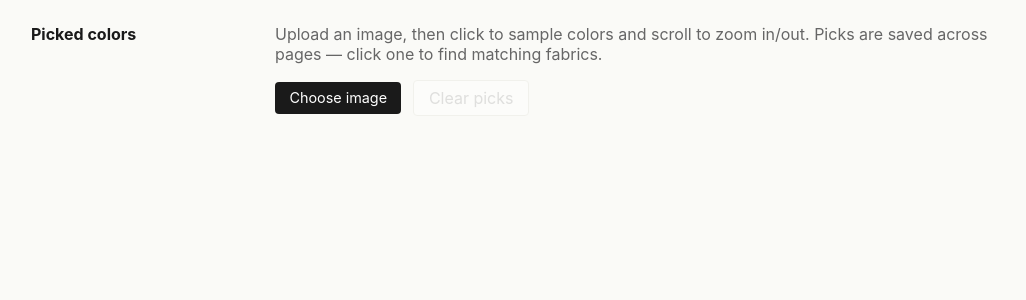
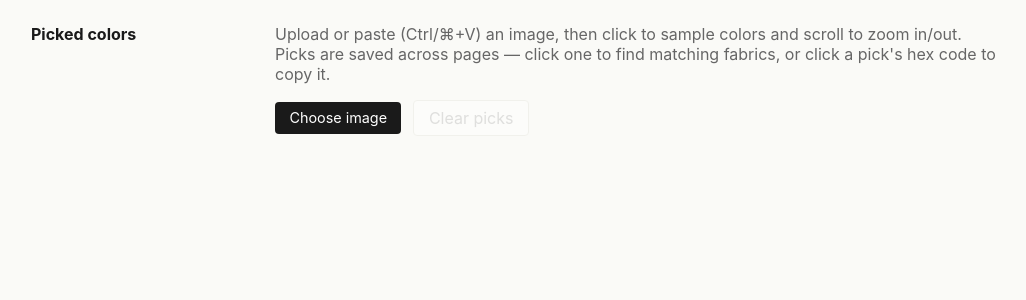
Before and after one commit to GermanTortoise/fabric-colors, a Flask app: page /picker in a window 1280 px wide. Shown: the part 63-363 px from the top of the page, without its empty margins (1-1027 px from the left). Run offline with Flask 3, Linux system fonts and the light colour scheme.

Commit message:
feat: enable copy paste in color picker

```diff
--- a/app/static/picks.js
+++ b/app/static/picks.js
@@ -99,9 +99,25 @@
     nameInput.addEventListener('keydown', e => {
       if (e.key === 'Enter') { e.preventDefault(); nameInput.blur(); }
     });
-    const hexLine = document.createElement('div');
+    const hexLine = document.createElement('button');
+    hexLine.type = 'button';
     hexLine.className = 'hex';
     hexLine.textContent = pick.hex;
+    hexLine.title = 'Copy hex code';
+    // Click the hex to copy it to the clipboard. Briefly flash "Copied" as
+    // feedback, then restore the code. Falls back silently if the Clipboard
+    // API is unavailable (e.g. non-secure context).
+    hexLine.addEventListener('click', () => {
+      const restore = () => { hexLine.textContent = pick.hex; };
+      const flash = () => {
+        hexLine.textContent = 'Copied!';
+        hexLine.classList.add('copied');
+        setTimeout(() => { restore(); hexLine.classList.remove('copied'); }, 900);
+      };
+      if (navigator.clipboard && navigator.clipboard.writeText) {
+        navigator.clipboard.writeText(pick.hex).then(flash).catch(() => {});
+      }
+    });
     meta.append(nameInput, hexLine);
 
     const removeBtn = document.createElement('button');
--- a/app/static/style.css
+++ b/app/static/style.css
@@ -194,6 +194,18 @@ a.meta:hover {
 }
 .store, .hex { color: var(--muted); font-size: 0.78rem; }
 .hex { font-family: ui-monospace, monospace; margin-top: 0.1rem; }
+/* The hex line is a <button> so it can copy to the clipboard, but it should
+   read as inline text. Strip the native button chrome and only hint on hover. */
+button.hex {
+  display: block;
+  padding: 0;
+  border: none;
+  background: none;
+  text-align: left;
+  cursor: pointer;
+}
+button.hex:hover { text-decoration: underline; }
+button.hex.copied { color: var(--accent, #2e7d32); text-decoration: none; }
 .empty {
   background: white;
   border: 1px dashed var(--border);
--- a/app/templates/picker.html
+++ b/app/templates/picker.html
@@ -8,8 +8,9 @@
   </aside>
   <div class="picker-main">
     <p class="picker-intro">
-      Upload an image, then click to sample colors and scroll to zoom in/out. Picks
-      are saved across pages &mdash; click one to find matching fabrics.
+      Upload or paste (Ctrl/&#8984;+V) an image, then click to sample colors and scroll
+      to zoom in/out. Picks are saved across pages &mdash; click one to find matching
+      fabrics, or click a pick's hex code to copy it.
     </p>
     <div class="picker-controls">
       <label class="file-input">
@@ -214,6 +215,25 @@
     if (file) loadImage(file);
   });
 
+  // Paste an image straight from the clipboard (Ctrl/Cmd+V) — copy a screenshot
+  // or image anywhere and drop it in without saving to disk first. Ignore pastes
+  // aimed at a text field (e.g. a pick's name input) so typing still works.
+  window.addEventListener('paste', (e) => {
+    const target = e.target;
+    if (target && (target.tagName === 'INPUT' || target.tagName === 'TEXTAREA')) return;
+    const items = (e.clipboardData && e.clipboardData.items) || [];
+    for (const item of items) {
+      if (item.type && item.type.startsWith('image/')) {
+        const file = item.getAsFile();
+        if (file) {
+          e.preventDefault();
+          loadImage(file);
+        }
+        return;
+      }
+    }
+  });
+
   clearBtn.addEventListener('click', () => Picks.clear());
 
   // Re-render any time picks change (clicks here or in the index sidebar).
```
Also changed, not shown: 1 other file.
